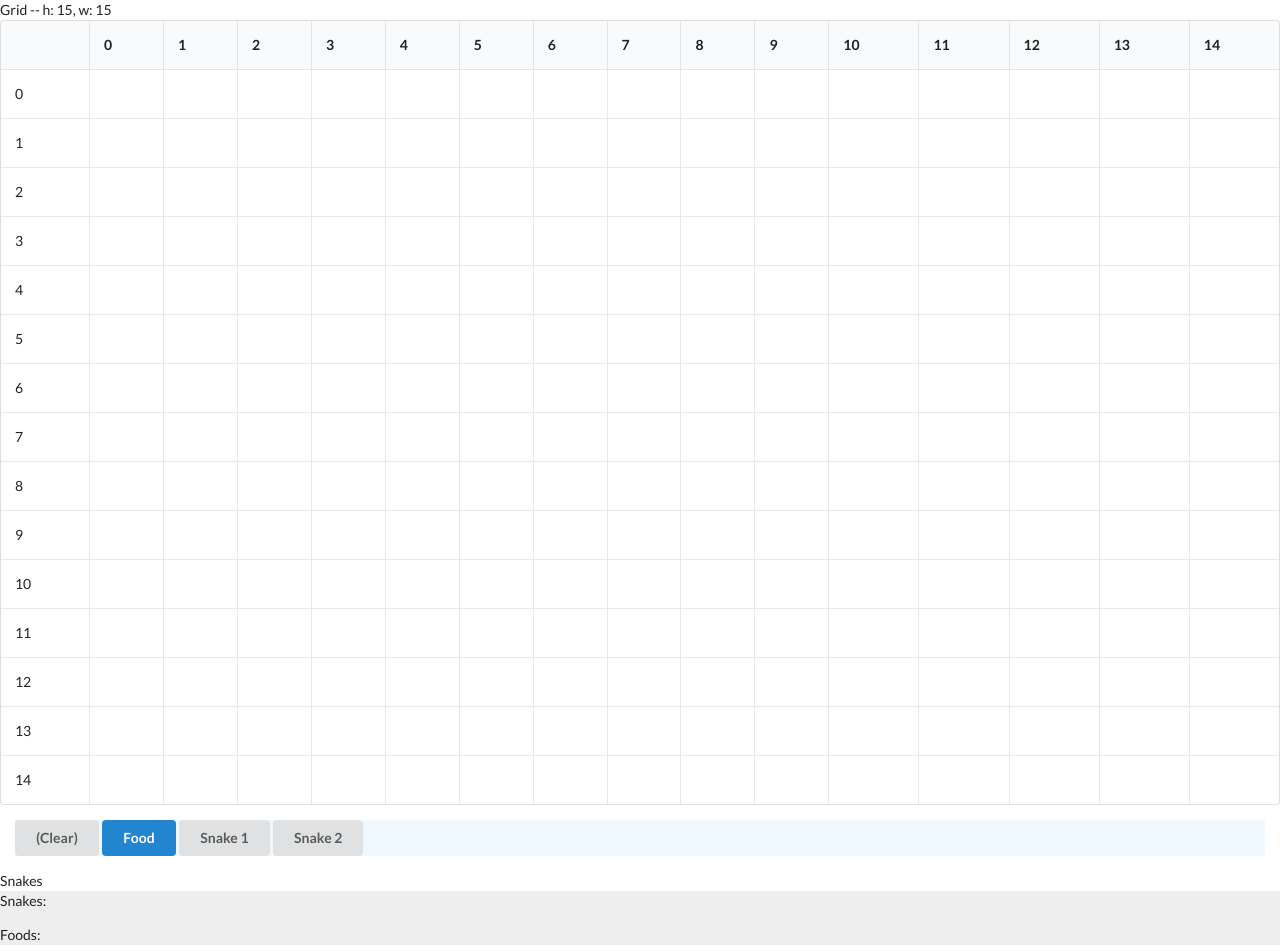
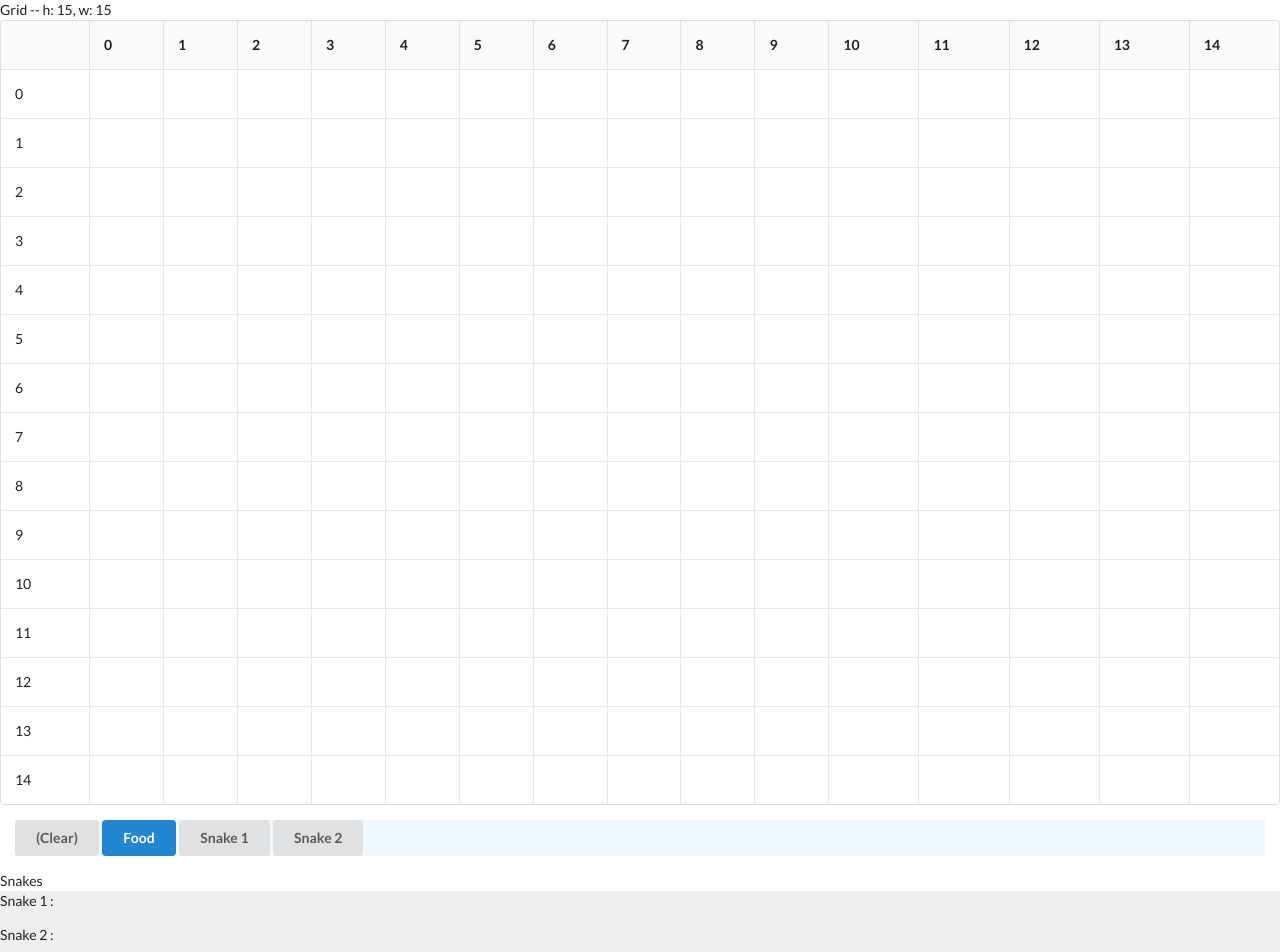
Before and after one commit to JNotelddim/coordinate-plotter, a React (Create React App) app: page / in a window 1280 px wide. Shown: the top 952 px of the page. Built offline with nearby package versions, Linux system fonts and the light colour scheme.

Commit message:
Output coordinate tuples dynamically based on snake names

```diff
--- a/src/components/Output.js
+++ b/src/components/Output.js
@@ -6,31 +6,30 @@ const BackgroundDiv = styled.div`
   background-color: #eee;
 `;
 
-const Output = ({ snakes, foods }) => {
-  return (
-    <BackgroundDiv>
-      <p>Snakes: {snakes.join(",")}</p>
-      <p>Foods: {foods.join(",")}</p>
-    </BackgroundDiv>
-  );
+const Output = ({ coordinateGroups }) => {
+  let sectionNames = [...Object.keys(coordinateGroups)];
+  let sections = sectionNames.map(sectionName => (
+    <p>
+      {sectionName} : {coordinateGroups[sectionName]}
+    </p>
+  ));
+  return <BackgroundDiv>{sections}</BackgroundDiv>;
 };
 
 const mapStateToProps = state => {
-  let snakes = [],
-    foods = [];
+  let coordinateGroups = {};
+  state.snakes.forEach(snakeName => (coordinateGroups[snakeName] = []));
+  coordinateGroups["Food"] = [];
 
   state.grid.contents.forEach((row, y) => {
     row.forEach((cell, x) => {
       if (cell !== "") {
-        if (cell !== "f") snakes.push(`(${x},${y})`);
-        else {
-          foods.push(`(${x},${y})`);
-        }
+        coordinateGroups[cell].push(`(${x},${y})`);
       }
     });
   });
 
-  return { snakes, foods };
+  return { coordinateGroups };
 };
 
 export default connect(mapStateToProps)(Output);
```
